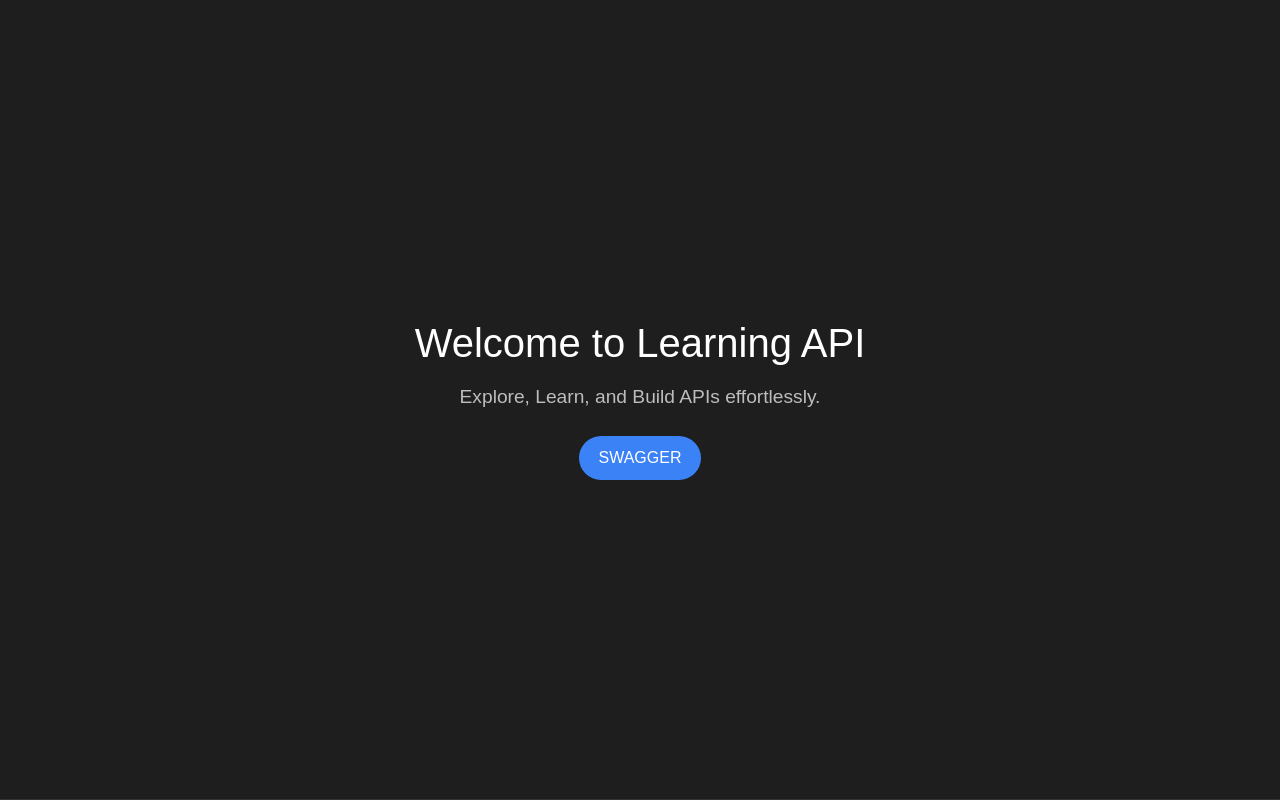
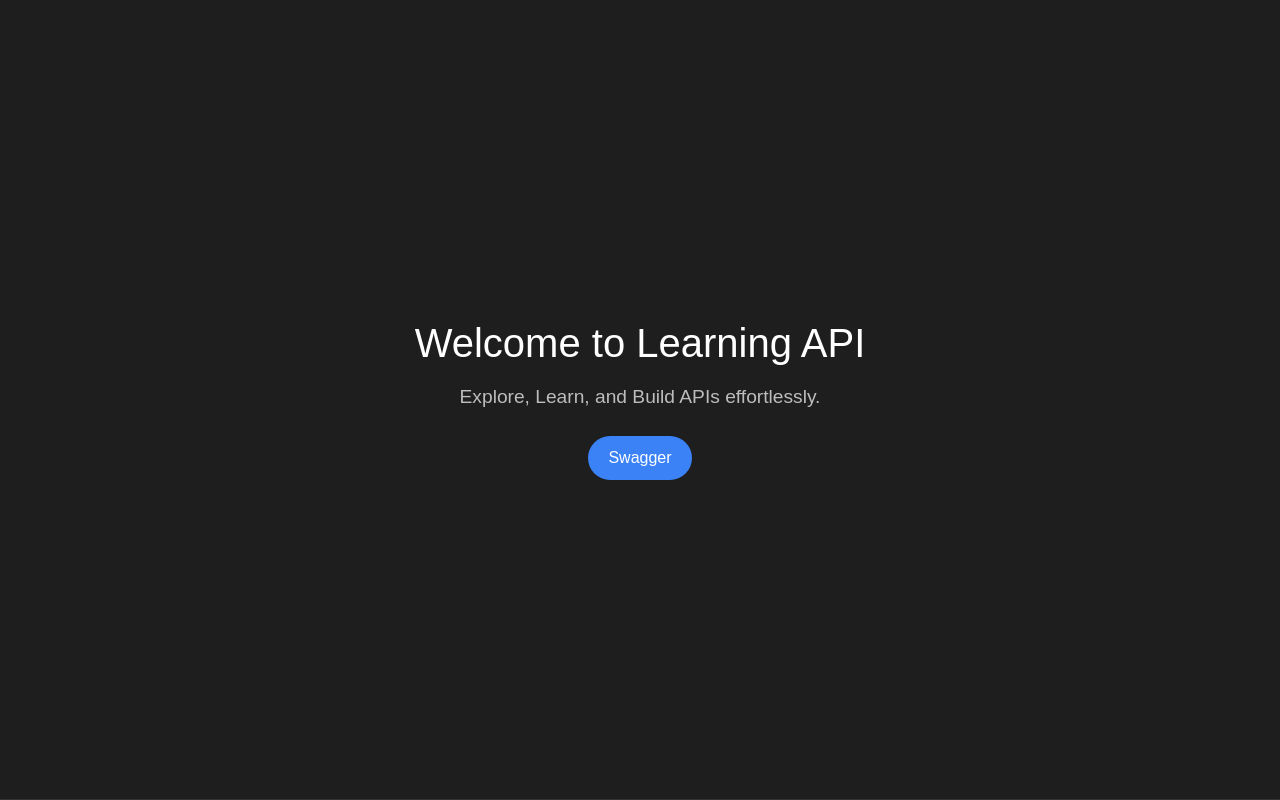
Before and after one commit to MrMrProgrammer/LearningAPI, a FastAPI app: page / in a window 1280 px wide. Run offline with FastAPI, Linux system fonts and the light colour scheme.

Commit message:
edit swagger btn name

```diff
--- a/website/templates/index.html
+++ b/website/templates/index.html
@@ -14,7 +14,7 @@
         <div>
             <h1>Welcome to Learning API</h1>
             <p>Explore, Learn, and Build APIs effortlessly.</p>
-            <a href="/swagger" class="btn btn-primary">SWAGGER</a>
+            <a href="/swagger" class="btn btn-primary">Swagger</a>
         </div>
     </div>
 
```
